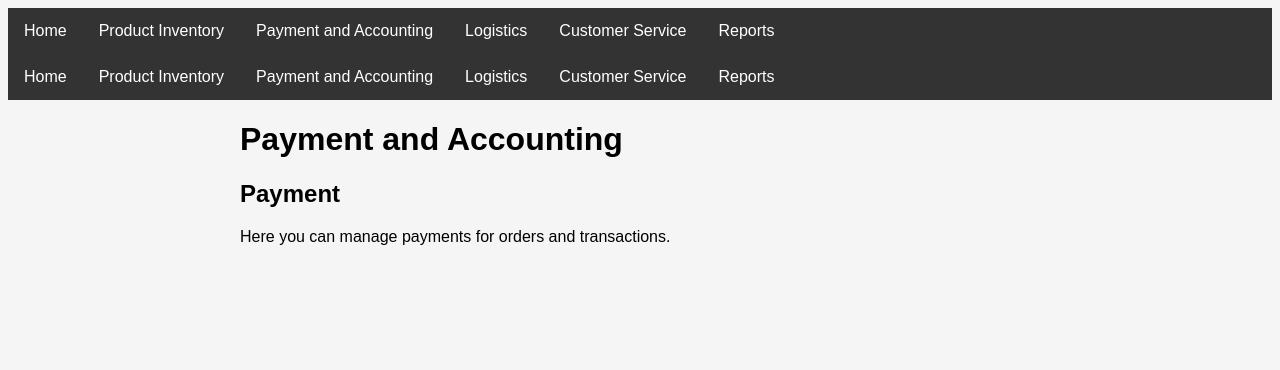
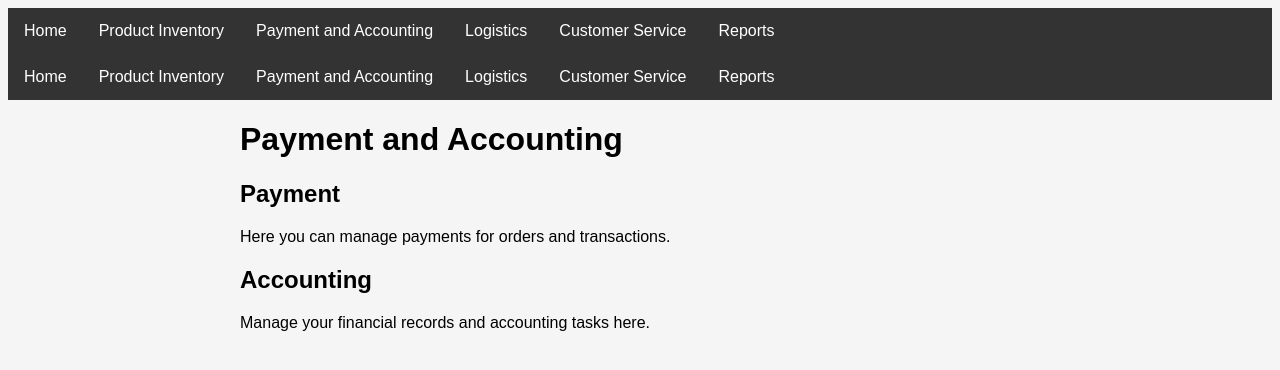
Before and after one commit to Loren143/it28-ecommerce-dacol, a plain HTML site: page payment.html in a window 1280 px wide. Drawn offline with Linux system fonts and the light colour scheme.

Commit message:
added accounting info

```diff
--- a/payment.html
+++ b/payment.html
@@ -43,3 +43,13 @@
                 <p>Here you can manage payments for orders and transactions.</p>
                 <!-- Add payment-related content and functionality here -->
             </div>
+            <div class="accounting-section">
+                <h2>Accounting</h2>
+                <p>Manage your financial records and accounting tasks here.</p>
+                <!-- Add accounting-related content and functionality here -->
+            </div>
+        </div>
+
+        <script src="app.js"></script>
+    </body>
+    </html>
```
